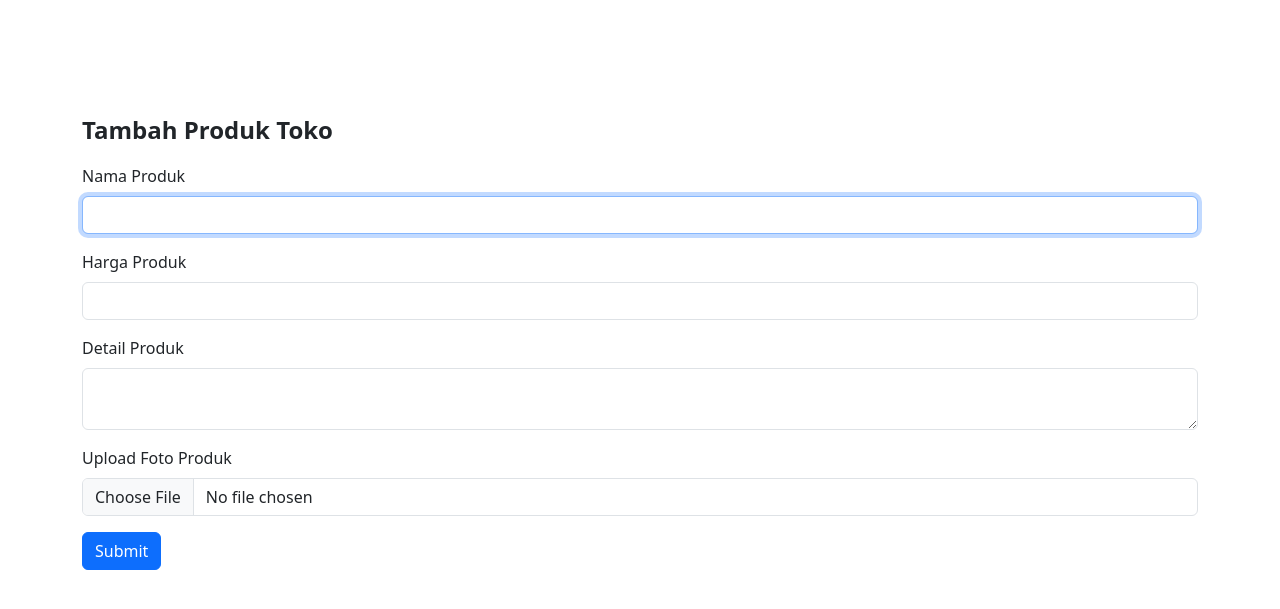
After one commit to RakkhaXYZ/pw2024_410370062104, a PHP site: page /tambah.php in a window 1280 px wide. The commit adds this page. Shown: the top 609 px of the page. Run offline with PHP 8.4, Linux system fonts and the light colour scheme.

Commit message:
menambahkan fitur insert Produk

```diff
--- a/kuliah/pertemuan10/function.php
+++ b/kuliah/pertemuan10/function.php
@@ -25,3 +25,24 @@ function query($query)
   }
   return $rows;
 }
+
+
+// MEMBUAT FUNGSI TAMBAH PRODUK
+function tambah($data)
+{
+  $nama_produk = htmlspecialchars($data['nama_produk']);
+  $harga_produk = $data['harga_produk'];
+  $detail_produk = htmlspecialchars($data['detail_produk']);
+  $namagambar = $_FILES['gambar']['name'];
+  $lokasigambar = $_FILES['gambar']['tmp_name'];
+  $gambarfiks = date('YmdHis') . $namagambar;
+  move_uploaded_file($lokasigambar, "img/$gambarfiks");
+
+  $conn = koneksi();
+  $query = "INSERT INTO produk VALUES (null,'$gambarfiks', '$nama_produk', '$harga_produk', '$detail_produk')";
+  mysqli_query($conn, $query);
+
+  echo mysqli_error($conn);
+  // akan mengembalikan nilai jikalau ada perubahan dalam database entah itu, ditambah, dihapus, atau di edit
+  return mysqli_affected_rows($conn);
+}
--- a/kuliah/pertemuan10/latihan2.php
+++ b/kuliah/pertemuan10/latihan2.php
@@ -14,7 +14,10 @@ $produk = query("SELECT * FROM produk");
 </head>
 
 <body>
+
   <h1 class="text-center">Daftar Produk Toko</h1>
+
+
   <table class="table" cellpadiing="10" cellspacing="">
     <thead>
       <tr class="text-center">
--- a/kuliah/pertemuan10/latihan3.php
+++ b/kuliah/pertemuan10/latihan3.php
@@ -15,6 +15,7 @@ $produk = query("SELECT * FROM produk");
 
 <body>
   <h1 class="text-center">Daftar Produk Toko</h1>
+  <a href="tambah.php" class="btn btn-info p-2 mb-3">Insert Produk</a>
   <table class="table" cellpadiing="10" cellspacing="">
     <thead>
       <tr class="text-center">
--- /dev/null
+++ b/kuliah/pertemuan10/tambah.php
@@ -0,0 +1,69 @@
+<?php
+require 'function.php';
+
+// apakah tombol tambah sudah ditekan
+
+if (isset($_POST['submit'])) {
+  if (tambah($_POST) > 0) {
+    echo "
+    <script>alert('data produk telah ditambahkan');</script>
+    <script>location='latihan3.php'</script>
+    ";
+  } else {
+    echo "
+    <script>alert('data produk gagal ditambahkan');</script>
+    <script>location='tambah.php'</script>
+    ";
+  }
+}
+?>
+
+<!DOCTYPE html>
+<html lang="en">
+
+<head>
+  <meta charset="UTF-8">
+  <meta name="viewport" content="width=device-width, initial-scale=1.0">
+  <title>Insert Product</title>
+  <link href="https://cdn.jsdelivr.net/npm/bootstrap@5.3.2/dist/css/bootstrap.min.css" rel="stylesheet" integrity="sha384-T3c6CoIi6uLrA9TneNEoa7RxnatzjcDSCmG1MXxSR1GAsXEV/Dwwykc2MPK8M2HN" crossorigin="anonymous">
+  <style>
+    .container {
+      padding-top: 7rem;
+    }
+  </style>
+</head>
+
+<body>
+  <div class="container">
+    <div class="row justify-content-center">
+
+      <form action="" method="post" enctype="multipart/form-data">
+
+        <legend class="mb-3 fw-bold">
+          Tambah Produk Toko
+        </legend>
+        <div class="mb-3">
+          <label for="nama" class="form-label">Nama Produk</label>
+          <input type="text" id="nama" name="nama_produk" class="form-control" autofocus required>
+        </div>
+        <div class="mb-3">
+          <label for="harga" class="form-label">Harga Produk</label>
+          <input type="number" id="harga" name="harga_produk" class="form-control" min="1" required>
+        </div>
+        <div class="mb-3">
+          <label for="detail" class="form-label">Detail Produk</label>
+          <textarea class="form-control" name="detail_produk" id="detail" required></textarea>
+        </div>
+        <div class="mb-3">
+          <label for="gambar" class="form-label">Upload Foto Produk</label>
+          <input type="file" id="gambar" name="gambar" class="form-control" min="1" required>
+        </div>
+        <button type="submit" name="submit" class="btn btn-primary">Submit</button>
+
+      </form>
+    </div>
+  </div>
+  <script src="https://cdn.jsdelivr.net/npm/bootstrap@5.3.2/dist/js/bootstrap.bundle.min.js" integrity="sha384-C6RzsynM9kWDrMNeT87bh95OGNyZPhcTNXj1NW7RuBCsyN/o0jlpcV8Qyq46cDfL" crossorigin="anonymous"></script>
+</body>
+
+</html>
```
Also changed, not shown: kuliah/pertemuan10/img/20240211073210Lenovo-ThinkPad-X1-Carbon.jpg (added), kuliah/pertemuan10/img/20240211074245Lenovo-ThinkPad-X1-Yoga.jpg (added), kuliah/pertemuan10/img/20240211074350Lenovo-ThinkPad-X1-Yoga.jpg (added), kuliah/pertemuan10/img/20240211074548Lenovo-ThinkPad-X1-Yoga.jpg (added), kuliah/pertemuan10/img/20240211075149Lenovo-Thinkpad-X1-Tablet.jpg (added), kuliah/pertemuan10/img/20240211075650Screenshot 2024-01-10 130702.png (added), kuliah/pertemuan10/img/20240211075721Lenovo-Thinkpad-X1-Tablet.jpg (added), kuliah/pertemuan10/img/20240211075748Lenovo-Thinkpad-X1-Tablet.jpg (added), kuliah/pertemuan10/img/20240211075845Lenovo-Thinkpad-X1-Tablet.jpg (added), kuliah/pertemuan10/img/20240211080159alat-tulis.jpg (added).
